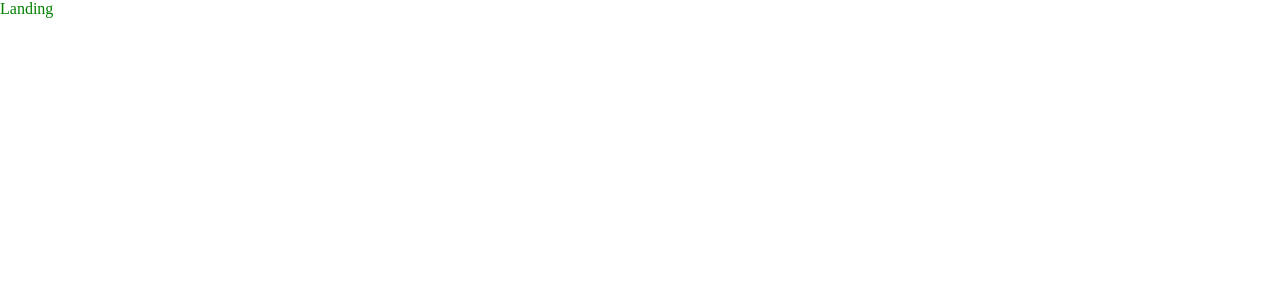
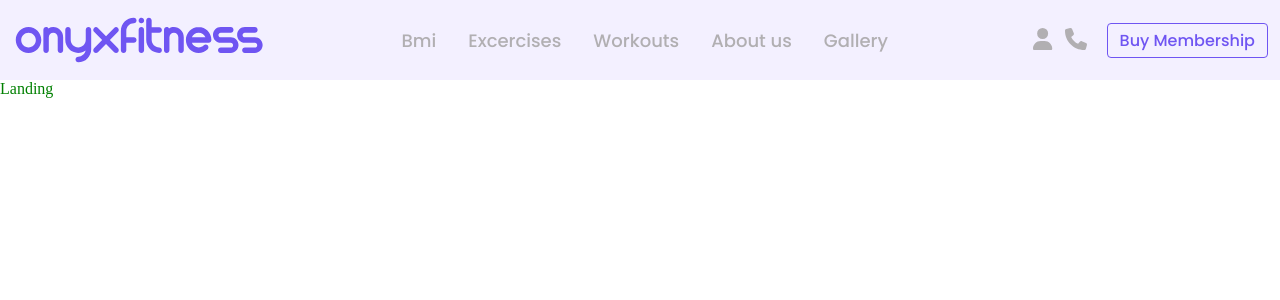
Before and after one commit to xFluzr/Onyx-Fitness, a React (Create React App) app: page /bmi in a window 1280 px wide. Shown: the top 300 px of the page. Built offline with nearby package versions, Linux system fonts and the light colour scheme.

Commit message:
Added navigation bar (desktop and mobile) and scroll animation

```diff
--- a/src/App.js
+++ b/src/App.js
@@ -1,11 +1,15 @@
 import React from 'react'
 import Home from './pages/Home';
-// import { FontAwesomeIcon } from '@fortawesome/react-fontawesome';
+import Navbar from './components/nav/Navbar';
+import { BrowserRouter } from 'react-router-dom';
 
 const App = () => {
   return (
     <>
-      <Home />
+      <BrowserRouter>
+        <Navbar />
+        <Home />
+      </BrowserRouter>
     </>
   )
 }
--- /dev/null
+++ b/src/components/nav/Navbar.js
@@ -0,0 +1,104 @@
+import React, { useEffect, useState } from "react";
+import './navbar.css';
+import { Link } from "react-router-dom";
+
+import { FontAwesomeIcon } from '@fortawesome/react-fontawesome'
+import { faUser, faPhone, faBars, faXmark } from '@fortawesome/free-solid-svg-icons'
+
+import Logo from "../../assets/logoname.svg";
+
+const Navbar = () => {
+
+    const [LastScrollPosition, setLastScrollPosition] = useState(0);
+
+    const toggleMobileMenu = () => {
+        document.body.classList.toggle("menu-is-open");
+    }
+
+    useEffect(() => {
+        const handleScroll = () => {
+            const navbar = document.querySelector("nav");
+            const navbarPlaceholder = document.querySelector(".navbar__placeholder");
+
+            setLastScrollPosition(window.scrollY);
+
+            if(LastScrollPosition < window.scrollY){
+                navbar.classList.add("navbar-small");
+                navbarPlaceholder.classList.add("navbar-small");
+            } else {
+                navbar.classList.remove("navbar-small");
+                navbarPlaceholder.classList.remove("navbar-small");
+            }
+        }
+
+        window.addEventListener('scroll', handleScroll);
+
+        return () => {
+            window.removeEventListener('scroll', handleScroll);
+        }
+    },[LastScrollPosition])
+
+    return (
+        <>
+            <div className="navbar__placeholder"></div>
+            <nav className="navbar">
+                <div className="navbar__mobile">
+                    <figure className="logo__box">
+                        <Link className="logo__link" to="/">
+                            <img className="logo" src={Logo} alt="Onyx fitness" />
+                        </Link>
+                    </figure>
+                    <FontAwesomeIcon className="open-icon" icon={faBars} onClick={toggleMobileMenu}/>
+                </div>
+                <div className="navbar__wrapper">
+                    <FontAwesomeIcon className="close-icon" icon={faXmark} onClick={toggleMobileMenu}/>
+                    <figure className="logo__box">
+                        <Link className="logo__link" to="/">
+                            <img className="logo" src={Logo} alt="Onyx fitness" />
+                        </Link>
+                    </figure>
+                    <ul className="navbar__list">
+                        <li className="list--element">
+                            <Link to="/bmi" className="list--link">
+                                Bmi
+                            </Link>
+                        </li>
+                        <li className="list--element">
+                            <Link to="/excercises" className="list--link">
+                                Excercises
+                            </Link>
+                        </li>
+                        <li className="list--element">
+                            <Link to="/workouts" className="list--link">
+                                Workouts
+                            </Link>
+                        </li>
+                        <li className="list--element">
+                            <Link to="/about" className="list--link">
+                                About us
+                            </Link>
+                        </li>
+                        <li className="list--element">
+                            <Link to="/gallery" className="list--link">
+                                Gallery
+                            </Link>
+                        </li>
+                    </ul>
+                    <div className="navbar__icon--wrapper">
+                        <Link to="/login" className="icon--link">
+                            <FontAwesomeIcon className="navbar__icon" icon={faUser} />
+                        </Link>
+                        <Link to="/contact" className="icon--link">
+                            <FontAwesomeIcon className="navbar__icon" icon={faPhone} />
+                        </Link>
+                        <Link to="/offer" className="navbar__button">
+                            Buy Membership
+                        </Link>
+                    </div>
+                </div>
+            </nav>
+        </>
+    )
+}
+
+export default Navbar;
--- /dev/null
+++ b/src/components/nav/navbar.css
@@ -0,0 +1,315 @@
+.navbar__placeholder{
+    width: 100%;
+    height: 80px;
+}
+
+.navbar{
+    top: 0;
+    position: fixed;
+    background-color: var(--super-light-purple);
+    width: 100%;
+    height: 80px;
+    padding: 4px 12px;
+    display: flex;
+    align-items: center;
+    justify-content: center;;
+    transition: all 300ms ease;
+}
+
+.navbar__placeholder{
+    transition: all 300ms ease;
+}
+
+.navbar-small{
+    height: 50px;
+}
+
+.navbar__wrapper{
+    background-color: var(--super-light-purple);
+    display: flex;
+    justify-content: space-between;
+    align-items: center;
+    margin: 0 auto;
+    max-width: 1600px;
+    width: 100%;
+}
+
+/* LOGO  */
+.logo__box{
+    display: flex;
+}
+
+.logo__link{
+    display: flex;
+    max-width: 16rem;
+}
+
+/* NAWIGACJA  */
+.navbar__list{
+    display: flex;
+}
+
+.list--element{
+    list-style-type: none;
+    margin: 0 1rem;
+}
+
+.list--link{
+    font-family: 'Poppins', sans-serif;
+    font-size: 1.125rem;
+    font-weight: 500;
+    text-decoration: none;
+    color: var(--light-gray);
+    transition: all 300ms ease;
+}
+
+.list--link:hover,
+.list--link:focus{
+    color: var(--purple)
+}
+
+/* IKONY */
+.navbar__icon--wrapper{
+    display: flex;
+    align-items: center;
+}
+
+.navbar__icon{
+    color: var(--light-gray);
+    font-size: 1.375rem;
+    margin-left: 0.750rem;
+    transition: 300ms ease all;
+}
+
+.navbar__icon:hover,
+.icon--link:focus .navbar__icon{
+    color: var(--purple);
+}
+
+.navbar__button{
+    font-family: 'Poppins', sans-serif;
+    font-weight: 500;
+    color: var(--purple);
+    text-decoration: none;
+    border: 1px solid var(--purple);
+    padding: 0.250rem 0.750rem;
+    border-radius: 0.250rem;
+    margin-left: 1.250rem;
+    transition: 300ms ease all;
+}
+
+.navbar__button:hover{
+    background-color: var(--purple);
+    color: var(--super-light-purple);
+}
+
+.navbar__button:active{
+    transform: scale(0.8);
+}
+
+.navbar__mobile{
+    display: none
+}
+
+.close-icon{
+    display: none;
+}
+
+@media screen and (max-width: 1100px) {
+    .logo__link{
+        max-width: 12rem;
+    }
+
+    .list--element{
+        margin: 0 0.750rem;
+    }
+
+    .list--link{
+        font-size: 1rem;
+    }
+
+    .navbar__icon{
+        font-size: 1.125rem;
+    }
+
+    .navbar__button{
+        padding: 0.250rem 0.625rem;
+        border-radius: 0.250rem;
+        margin-left: 1.250rem;
+    }
+}
+
+@media screen and (max-width: 900px) {
+    .logo__link{
+        display: flex;
+        max-width: 9rem;
+    }
+
+    .list--element{
+        margin: 0 0.625rem;
+    }
+
+    .list--link{
+        font-size: 0.900rem;
+    }
+
+    .navbar__icon{
+        font-size: 1rem;
+        margin-left: 0.625rem;
+    }
+
+    .navbar__button{
+        font-size: 0.9rem;
+        margin-left: 1rem;
+    }
+}
+
+@media screen and (max-width: 800px) {
+    .navbar__mobile{
+        display: flex;
+        align-items: center;
+        justify-content: space-between;
+        width: 100%;
+        padding: 0 1rem;
+    }
+
+    .navbar__wrapper .logo__box{
+        display: none;
+    }
+
+    .logo__box{
+        width: 40%;
+    }
+
+    .logo__link{
+        max-width: unset;
+        width: 100%;
+    }
+
+    .open-icon,
+    .close-icon{
+        color: var(--purple);
+        font-size: 2rem;
+        transition: all 300ms ease;
+    }
+
+    .open-icon:active,
+    .close-icon:active{
+        transform: scale(0.85);
+    }
+
+    /* MOBILNE MENU */
+    .navbar__wrapper{
+        position: absolute;
+        top: 0;
+        left: 0;
+        right: 0;
+        bottom: 0;
+        height: 100vh;
+        visibility: hidden;
+        flex-direction: column;
+        justify-content: center;
+        /* background-color: rgb(128, 165, 92); */
+        transition: all 500ms ease;
+        transform: translateX(-100%);
+    }
+
+    .menu-is-open .navbar__wrapper{
+        visibility: visible;
+        transform: translateX(0);
+    }
+
+    .navbar__list{
+        flex-direction: column;
+        align-items: center;
+    }
+
+    .list--element{
+        margin: 0.750rem 0;
+    }
+
+    .list--link{
+        font-size: 2.375rem;
+    }
+
+    .navbar__icon--wrapper{
+        flex-direction: column-reverse;
+    }
+
+    .navbar__icon{
+        font-size: 3.375rem;
+        margin: 1.50rem 0;
+    }
+
+    .navbar__button{
+        margin: 1.5rem 0;
+        font-size: 2.375rem;
+    }
+
+    .close-icon{
+        display: block;
+        position: absolute;
+        top: 4%;
+        right: 6%;
+    }
+}
+
+@media screen and (max-width: 475px){
+    .logo__box{
+        width: 50%;
+        min-width: 125px;
+    }
+
+    .open-icon{
+        color: var(--purple);
+        font-size: 1.75rem;
+    }
+
+    .list--element{
+        margin: 0.625rem 0;
+    }
+
+    .list--link{
+        font-size: 2rem;
+    }
+
+    .navbar__icon{
+        font-size: 3rem;
+        margin: 1.125rem 0;
+    }
+
+    .navbar__button{
+        margin: 1.125rem 0;
+        font-size: 2rem;
+    }
+
+    .close-icon{
+        top: 3%;
+        right: 6%;
+    }
+}
+
+@media screen and (max-width: 375px){
+    .list--element{
+        margin: 0.5rem 0;
+    }
+
+    .list--link{
+        font-size: 1.75rem;
+    }
+
+    .navbar__icon{
+        font-size: 2.75rem;
+        margin: 1rem 0;
+    }
+
+    .navbar__button{
+        margin: 1rem 0;
+        font-size:  1.75rem;
+    }
+
+    .close-icon{
+        top: 2%;
+        right: 6%;
+    }
+}
--- a/src/styles/index.css
+++ b/src/styles/index.css
@@ -1,3 +1,5 @@
+@import url('https://fonts.googleapis.com/css2?family=Poppins:wght@100;200;300;400;500;600;700;800&display=swap');
+
 *{
     box-sizing: border-box;
     margin: 0;
@@ -9,8 +11,13 @@
     --light-gray:#B1AFB2;
     --pink:#D7337A;
     --dark:#2E2B2B;
+    --super-light-purple:#F3F0FF;
     --light-purple:#B5A9F2;
     --purple:#6F55F2;
+}
+
+img{
+    width: 100%;
 }
 
 .container{
```
Also changed, not shown: src/assets/logoname.svg (added).
